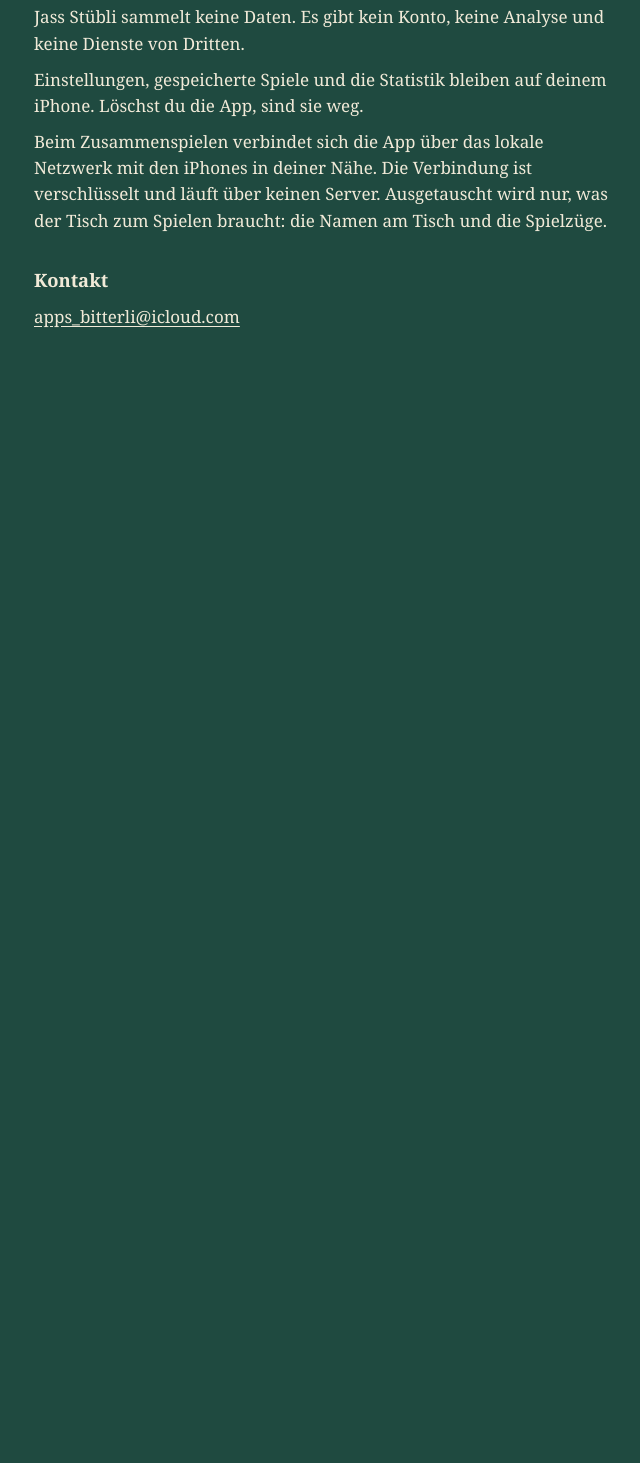
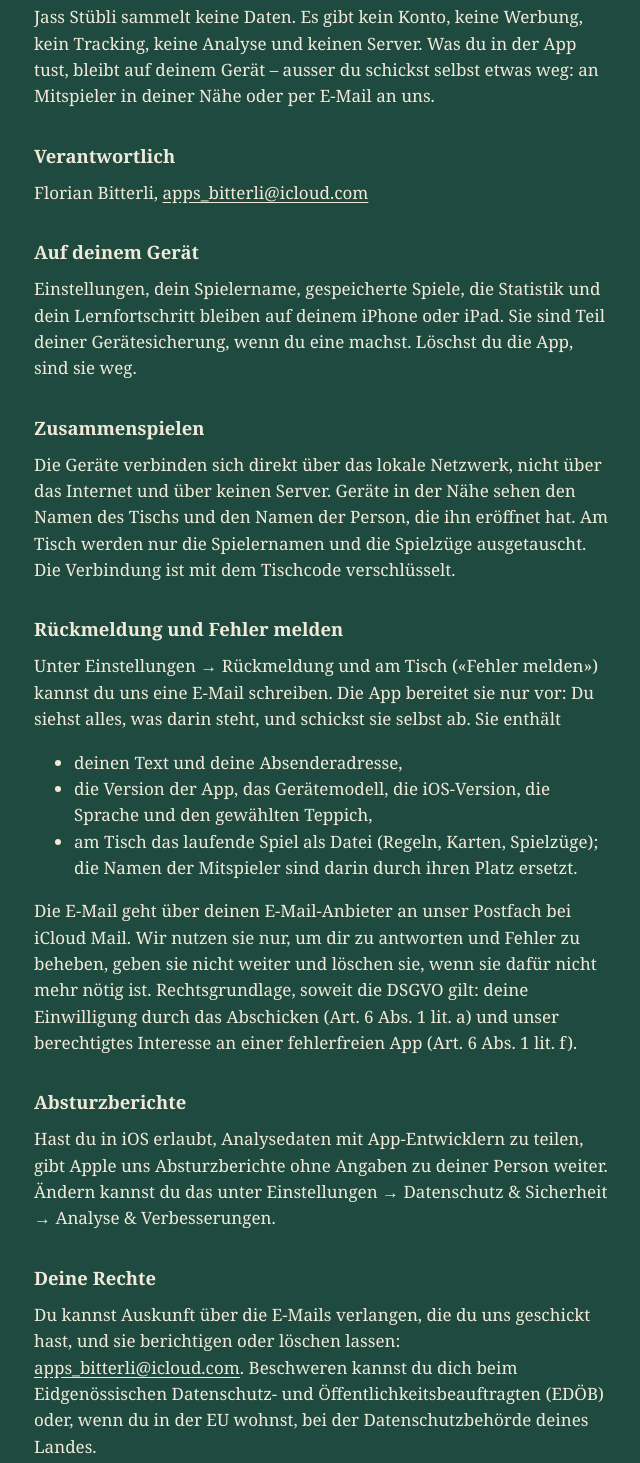
Before and after one commit to bittflo/jass-stuebli, a plain HTML site: page datenschutz/index.html in a window 1280 px wide. Shown: the part 178-1641 px from the top of the page, without its empty margins (318-958 px from the left). Before the commit the page ends 800 px from the top, so only its background shows below. Drawn offline with Linux system fonts and the light colour scheme.

Commit message:
Privacy policy: who is responsible, feedback and problem reports by email, crash reports, rights; iPhone and iPad
Co-Authored-By: Claude Opus 5.5 <noreply@anthropic.com>

```diff
--- a/datenschutz/index.html
+++ b/datenschutz/index.html
@@ -11,11 +11,31 @@
   <h1>Jass Stübli – Datenschutz</h1>
   <p class="date">Stand: November 2026</p>
   <p class="lang"><a href="../privacy/">English</a></p>
-  <p>Jass Stübli sammelt keine Daten. Es gibt kein Konto, keine Analyse und keine Dienste von Dritten.</p>
-  <p>Einstellungen, gespeicherte Spiele und die Statistik bleiben auf deinem iPhone. Löschst du die App, sind sie weg.</p>
-  <p>Beim Zusammenspielen verbindet sich die App über das lokale Netzwerk mit den iPhones in deiner Nähe. Die Verbindung ist verschlüsselt und läuft über keinen Server. Ausgetauscht wird nur, was der Tisch zum Spielen braucht: die Namen am Tisch und die Spielzüge.</p>
-  <h2>Kontakt</h2>
-  <p><a href="mailto:apps_bitterli@icloud.com">apps_bitterli@icloud.com</a></p>
+  <p>Jass Stübli sammelt keine Daten. Es gibt kein Konto, keine Werbung, kein Tracking, keine Analyse und keinen Server. Was du in der App tust, bleibt auf deinem Gerät – ausser du schickst selbst etwas weg: an Mitspieler in deiner Nähe oder per E-Mail an uns.</p>
+
+  <h2>Verantwortlich</h2>
+  <p>Florian Bitterli, <a href="mailto:apps_bitterli@icloud.com">apps_bitterli@icloud.com</a></p>
+
+  <h2>Auf deinem Gerät</h2>
+  <p>Einstellungen, dein Spielername, gespeicherte Spiele, die Statistik und dein Lernfortschritt bleiben auf deinem iPhone oder iPad. Sie sind Teil deiner Gerätesicherung, wenn du eine machst. Löschst du die App, sind sie weg.</p>
+
+  <h2>Zusammenspielen</h2>
+  <p>Die Geräte verbinden sich direkt über das lokale Netzwerk, nicht über das Internet und über keinen Server. Geräte in der Nähe sehen den Namen des Tischs und den Namen der Person, die ihn eröffnet hat. Am Tisch werden nur die Spielernamen und die Spielzüge ausgetauscht. Die Verbindung ist mit dem Tischcode verschlüsselt.</p>
+
+  <h2>Rückmeldung und Fehler melden</h2>
+  <p>Unter Einstellungen → Rückmeldung und am Tisch («Fehler melden») kannst du uns eine E-Mail schreiben. Die App bereitet sie nur vor: Du siehst alles, was darin steht, und schickst sie selbst ab. Sie enthält</p>
+  <ul>
+    <li>deinen Text und deine Absenderadresse,</li>
+    <li>die Version der App, das Gerätemodell, die iOS-Version, die Sprache und den gewählten Teppich,</li>
+    <li>am Tisch das laufende Spiel als Datei (Regeln, Karten, Spielzüge); die Namen der Mitspieler sind darin durch ihren Platz ersetzt.</li>
+  </ul>
+  <p>Die E-Mail geht über deinen E-Mail-Anbieter an unser Postfach bei iCloud Mail. Wir nutzen sie nur, um dir zu antworten und Fehler zu beheben, geben sie nicht weiter und löschen sie, wenn sie dafür nicht mehr nötig ist. Rechtsgrundlage, soweit die DSGVO gilt: deine Einwilligung durch das Abschicken (Art. 6 Abs. 1 lit. a) und unser berechtigtes Interesse an einer fehlerfreien App (Art. 6 Abs. 1 lit. f).</p>
+
+  <h2>Absturzberichte</h2>
+  <p>Hast du in iOS erlaubt, Analysedaten mit App-Entwicklern zu teilen, gibt Apple uns Absturzberichte ohne Angaben zu deiner Person weiter. Ändern kannst du das unter Einstellungen → Datenschutz &amp; Sicherheit → Analyse &amp; Verbesserungen.</p>
+
+  <h2>Deine Rechte</h2>
+  <p>Du kannst Auskunft über die E-Mails verlangen, die du uns geschickt hast, und sie berichtigen oder löschen lassen: <a href="mailto:apps_bitterli@icloud.com">apps_bitterli@icloud.com</a>. Beschweren kannst du dich beim Eidgenössischen Datenschutz- und Öffentlichkeitsbeauftragten (EDÖB) oder, wenn du in der EU wohnst, bei der Datenschutzbehörde deines Landes.</p>
 </main>
 </body>
 </html>
```
Also changed, not shown: index.html (+1 -1 lines), privacy/index.html (+25 -5 lines), 1 other file.
